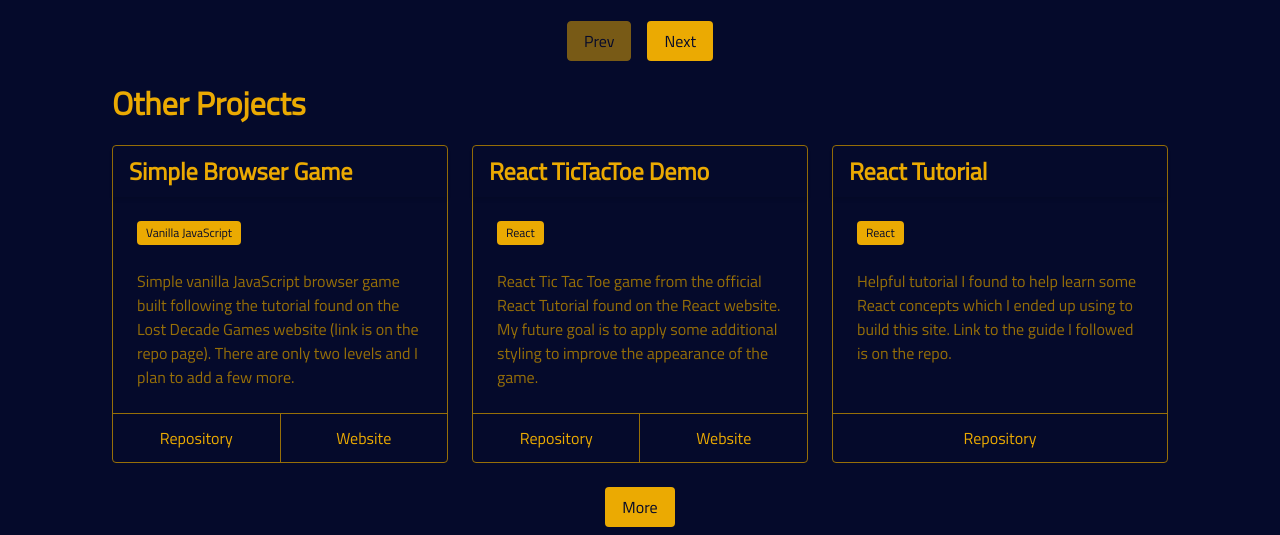
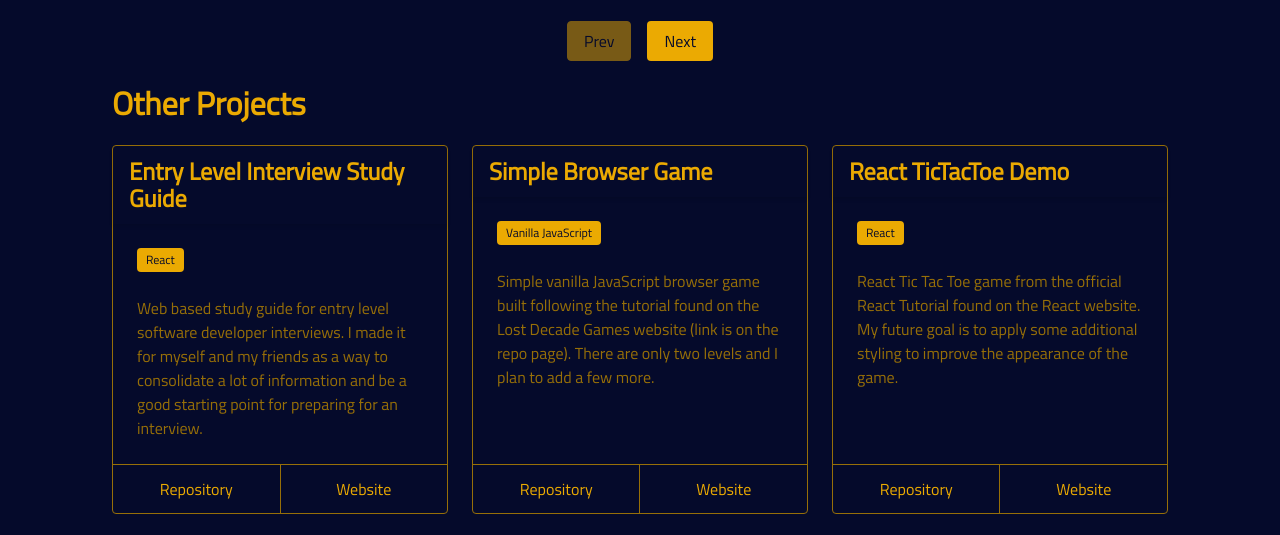
Before and after one commit to gmmurray/gmmurray.github.io, a Gatsby site: page / in a window 1280 px wide. Shown: the part 2532-3067 px from the top of the page. Built offline with nearby package versions, Linux system fonts and the light colour scheme; Gatsby itself is replaced by a stand-in of ours.

Commit message:
add project

```diff
--- a/src/components/projects/other_projects_list.js
+++ b/src/components/projects/other_projects_list.js
@@ -1,4 +1,11 @@
 const OtherProjectsList = [
+    {
+        title: 'Entry Level Interview Study Guide',
+        description: 'Web based study guide for entry level software developer interviews. I made it for myself and my friends as a way to consolidate a lot of information and be a good starting point for preparing for an interview.',
+        tags: ['React'],
+        repo: 'https://github.com/gmmurray/interview-study-guide',
+        link: 'https://gregmurray.org/interview-study-guide'
+    },
     {
         title: 'Simple Browser Game',
         description: 'Simple vanilla JavaScript browser game built following the tutorial found on the Lost Decade Games website (link is on the repo page). There are only two levels and I plan to add a few more.',
```
